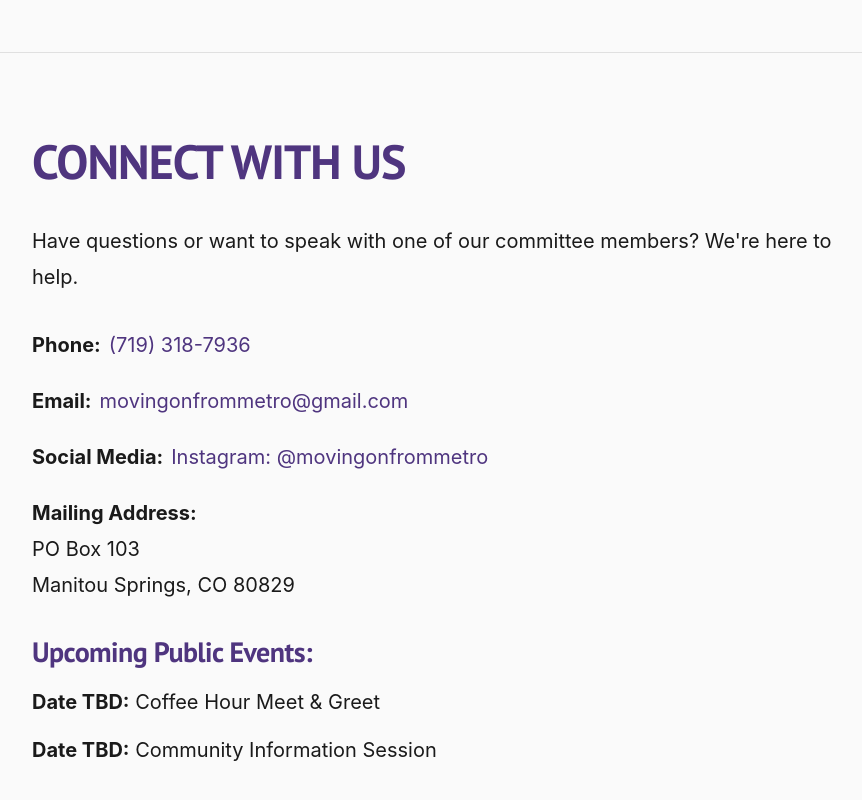
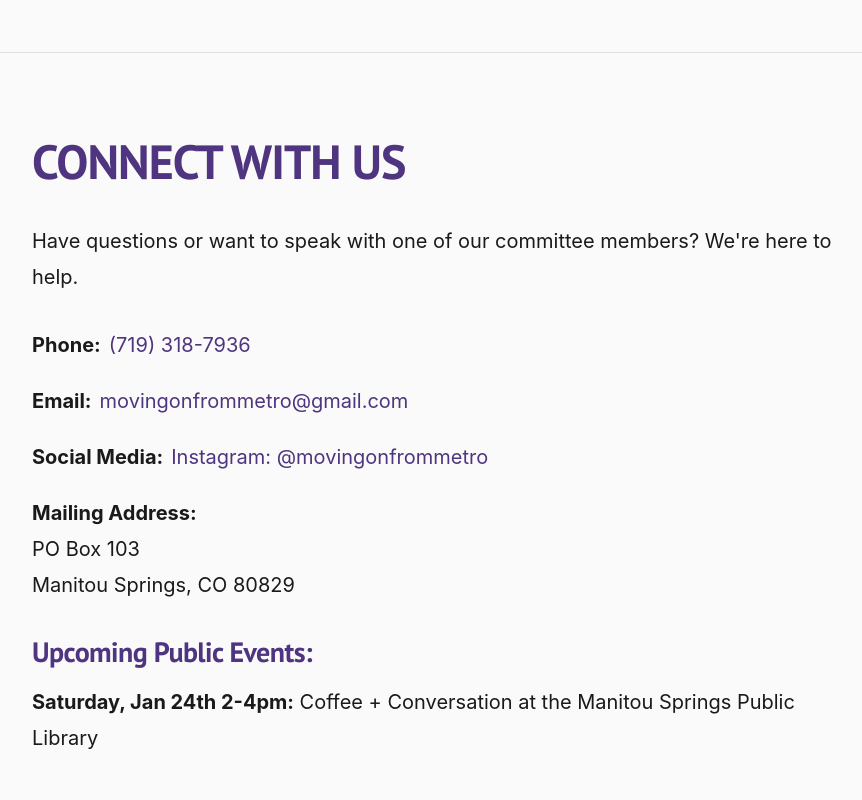
Before and after one commit to kinseyatkolla/mofm, a Vue app: page / in a window 1280 px wide. Shown: the part 10345-11145 px from the top of the page, without its empty margins (320-1182 px from the left). Built offline with nearby package versions, Linux system fonts and the light colour scheme; no server answers; a web font is replaced by a local one.

Commit message:
adds date

```diff
--- a/src/components/sections/Connect.vue
+++ b/src/components/sections/Connect.vue
@@ -41,8 +41,10 @@
         <div class="upcoming-events">
           <h3>Upcoming Public Events:</h3>
           <ul>
-            <li><strong>Date TBD:</strong> Coffee Hour Meet & Greet</li>
-            <li><strong>Date TBD:</strong> Community Information Session</li>
+            <li>
+              <strong>Saturday, Jan 24th 2-4pm:</strong> Coffee + Conversation
+              at the Manitou Springs Public Library
+            </li>
           </ul>
         </div>
       </div>
```
